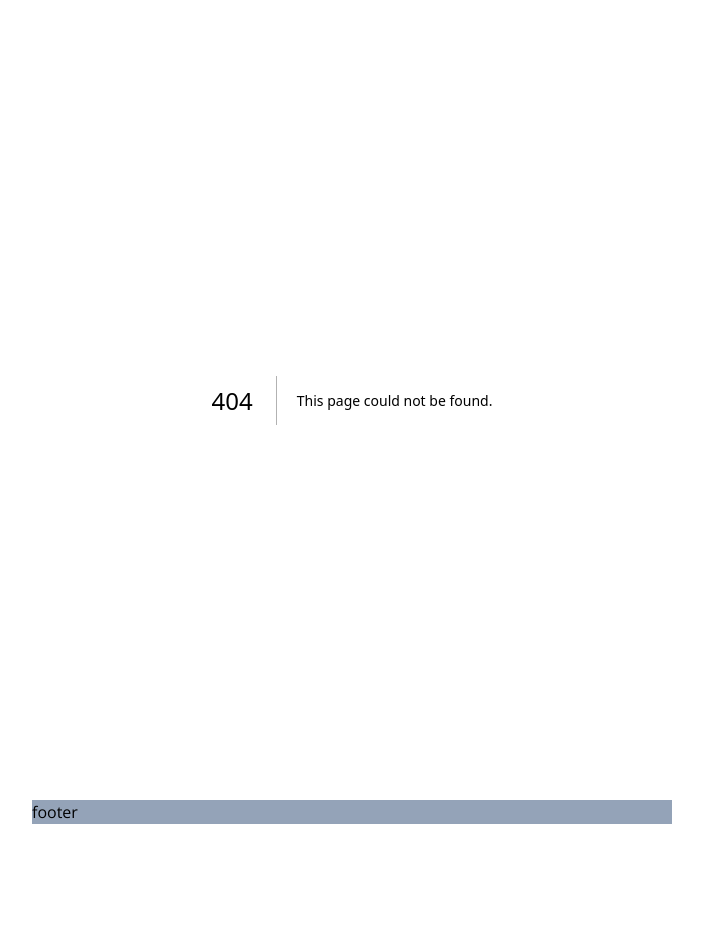
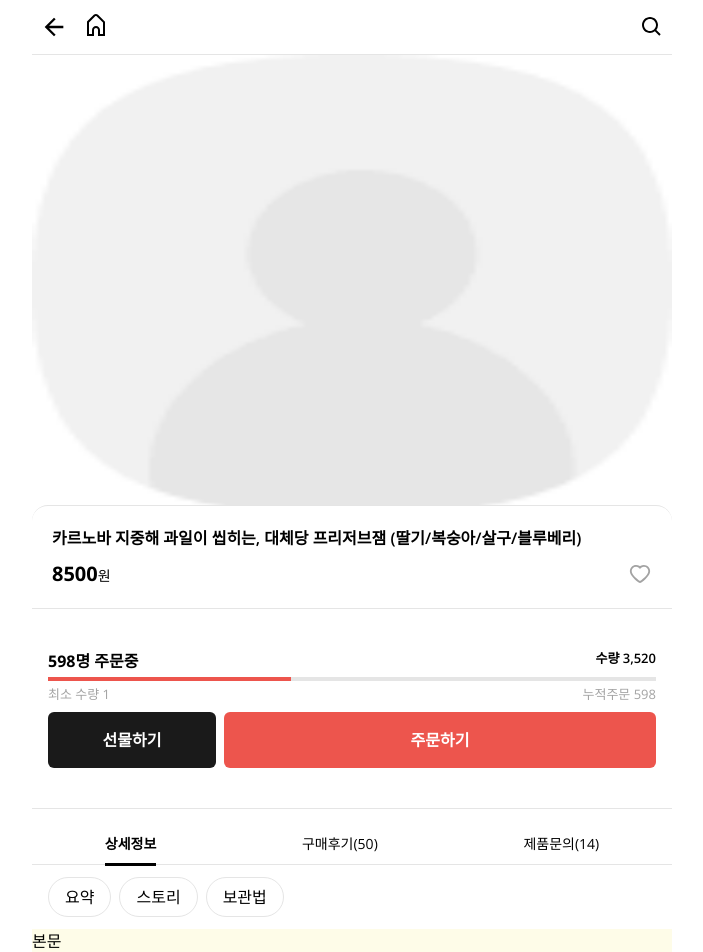
Before and after one commit to fzdf0613/makers, a Next.js app: page /items/1 in a window 1280 px wide. Before the commit this address had no page. Shown: the top 952 px of the page, without its empty margins (288-991 px from the left). Before the commit the page ends 824 px from the top, so only its background shows below. Built offline with nearby package versions, Linux system fonts and the light colour scheme.

Commit message:
item 페이지 추가(UI)
내용 : 상품 글 내용을 보여주는 아이템 페이지를 추가하고, 개략적인 UI 작업

```diff
--- /dev/null
+++ b/src/app/(ohterpages)/items/[itemId]/page.tsx
@@ -0,0 +1,96 @@
+import LikeIcon from "@/components/ui/icons/LikeIcon";
+import Image from "next/image";
+
+export default function ItemPage() {
+  return (
+    <div className="w-full">
+      <div className="w-full h-[460px] relative bg-blue-200 ">
+        <Image
+          src="/images/defaultAvatar.png"
+          alt="product"
+          fill
+          className="bg-blue-200"
+        />
+      </div>
+      <section className="border-b border-t border-neutral-200 rounded-t-2xl p-5 -translate-y-[10px] bg-white">
+        {/* 제품명 */}
+        <h2 className="text-md font-semibold">
+          카르노바 지중해 과일이 씹히는, 대체당 프리저브잼
+          (딸기/복숭아/살구/블루베리)
+        </h2>
+        {/* 가격 */}
+        <div className="flex justify-between pt-[10px]">
+          <h3>
+            <strong className="text-xl">8500</strong>
+            <span className="text-sm">원</span>
+          </h3>
+          <button className="text-neutral-400">
+            <LikeIcon />
+          </button>
+        </div>
+      </section>
+      <section className="pt-[30px] px-4">
+        <div className="flex justify-between">
+          <span className="text-md font-bold">598명 주문중</span>
+          <span className="text-[13px] font-semibold">수량 3,520</span>
+        </div>
+        {/* 프로그레스 바 */}
+        <div className="w-full h-1 bg-neutral-200 relative my-1">
+          <div className="w-2/5 h-1 bg-[#ED554D] absoulte left-0 top-0"></div>
+        </div>
+        <div className="flex justify-between text-[13px] text-neutral-400">
+          <span className="">최소 수량 1</span>
+          <span>누적주문 598</span>
+        </div>
+      </section>
+      <section className="py-6 px-4  flex flex-col gap-4">
+        <div className="text-[13px]">
+          <p className="w-[78px] inline-block">주문 기간</p>
+          <strong className="font-bold">주문 마감 8일전</strong>
+        </div>
+        <div className="text-[13px]">
+          <p className="w-[78px] inline-block">배송비</p>
+          <strong className="font-bold">배송비 3,000원</strong>
+        </div>
+      </section>
+      {/* 본문 */}
+      <div>
+        {/* 내비 */}
+        <div className="text-sm">
+          <ul className="h-[57px] flex justify-around border-y border-neutral-200">
+            <li className="font-bold pt-[25px] after:h-[3px] after:w-full after:bg-black after:inline-block after:content-[''] after:-translate-y-[3px]">
+              상세정보
+            </li>
+            <li className="pt-[25px]">구매후기(50)</li>
+            <li className="pt-[25px]">제품문의(14)</li>
+          </ul>
+        </div>
+        {/* 앵커 */}
+        <div className="h-16 flex gap-2 py-3 px-4">
+          <div className="px-4 border-neutral-200 border rounded-3xl h-10 flex justify-center items-center">
+            요약
+          </div>
+          <div className="px-4 border-neutral-200 border rounded-3xl h-10 flex justify-center items-center">
+            스토리
+          </div>
+          <div className="px-4 border-neutral-200 border rounded-3xl h-10 flex justify-center items-center">
+            보관법
+          </div>
+        </div>
+        {/* 본문 내용 */}
+        <div className="h-[1000px] bg-yellow-50">본문</div>
+      </div>
+      {/* 푸터 */}
+      <div className="w-full h-[96px] pt-2 pb-8 fixed bottom-0 right-0 bg-white">
+        <div className="mx-auto w-full h-full flex justify-between max-w-[640px] text-md font-bold text-white px-4">
+          <div className="bg-[#1a1a1a] rounded-md w-[28%] flex justify-center items-center">
+            선물하기
+          </div>
+          <div className="bg-[#ed554d] rounded-md ml-2 w-[72%] flex justify-center items-center">
+            주문하기
+          </div>
+        </div>
+      </div>
+    </div>
+  );
+}
--- /dev/null
+++ b/src/components/ui/icons/LikeIcon.tsx
@@ -0,0 +1,5 @@
+import { AiOutlineHeart } from "react-icons/ai";
+
+export default function LikeIcon() {
+  return <AiOutlineHeart className="w-6 h-6" />;
+}
```
